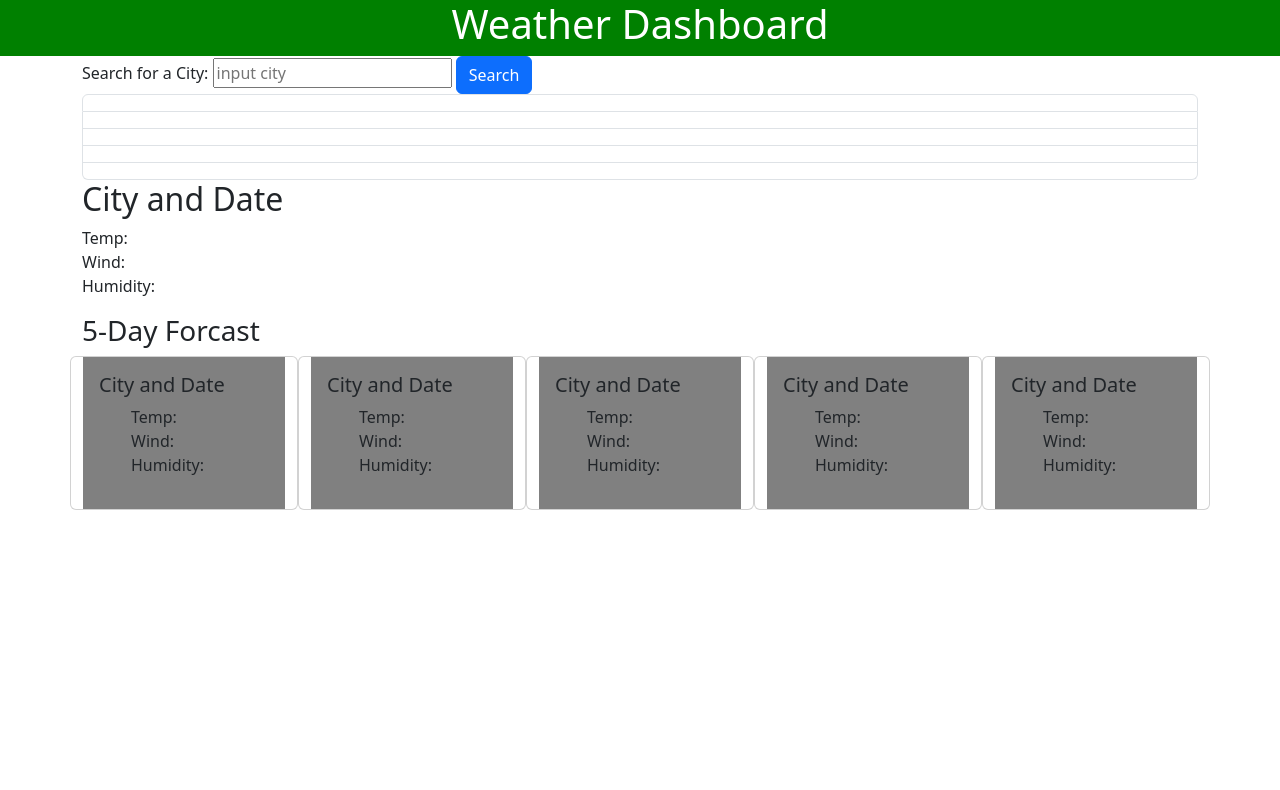
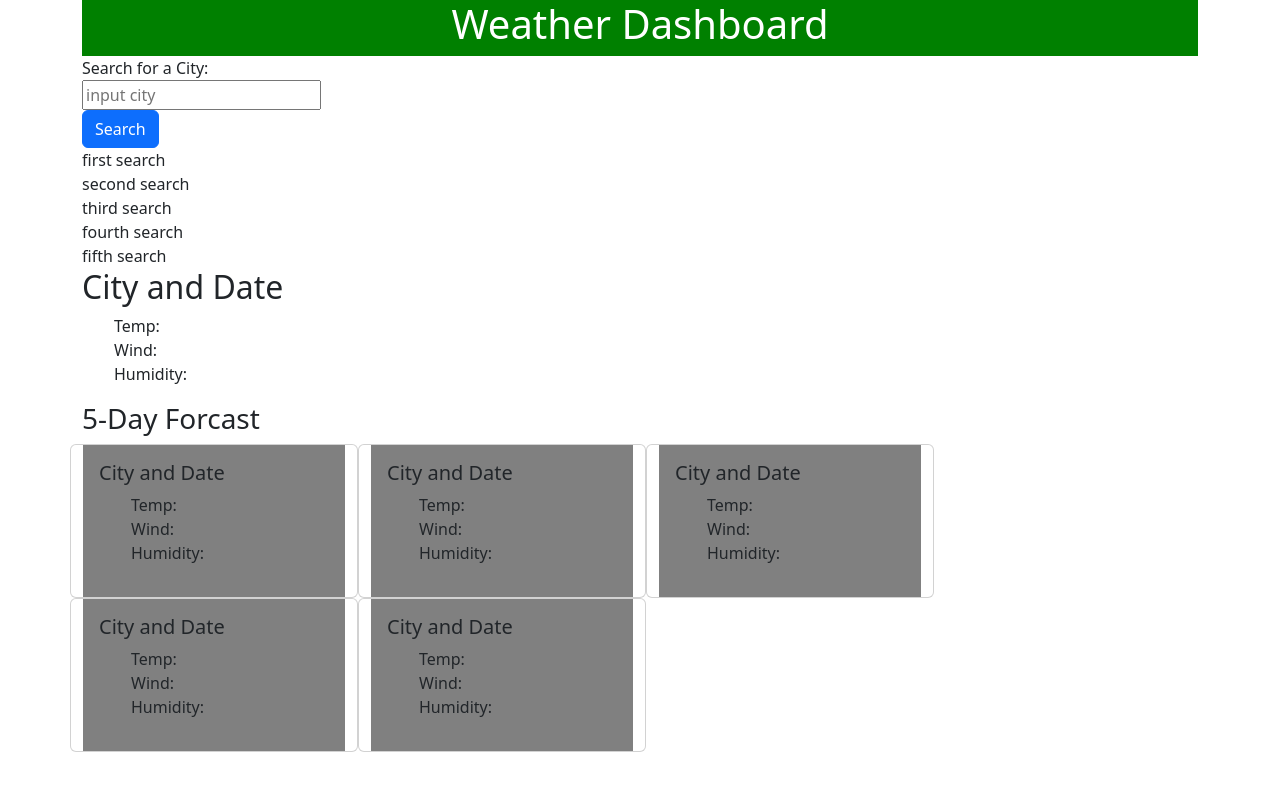
Before and after one commit to Ian-Danas/weather-dashboard, a plain HTML site: page index.html in a window 1280 px wide. Drawn offline with nearby package versions, Linux system fonts and the light colour scheme.

Commit message:
changing items to move around items in the bootstrap grid

```diff
--- a/index.html
+++ b/index.html
@@ -1,99 +1,113 @@
 <!DOCTYPE html>
 <html lang="en">
   <head>
-    <meta charset="UTF-8">
-    <meta http-equiv="X-UA-Compatible" content="IE=edge">
-    <meta name="viewport" content="width=device-width, initial-scale=1.0">
-    <link href="https://cdn.jsdelivr.net/npm/bootstrap@5.3.0-alpha3/dist/css/bootstrap.min.css" rel="stylesheet" integrity="sha384-KK94CHFLLe+nY2dmCWGMq91rCGa5gtU4mk92HdvYe+M/SXH301p5ILy+dN9+nJOZ" crossorigin="anonymous">
-    <link rel="stylesheet" href="./style.css">
+    <meta charset="UTF-8" />
+    <meta http-equiv="X-UA-Compatible" content="IE=edge" />
+    <meta name="viewport" content="width=device-width, initial-scale=1.0" />
+    <link
+      href="https://cdn.jsdelivr.net/npm/bootstrap@5.3.0-alpha3/dist/css/bootstrap.min.css"
+      rel="stylesheet"
+      integrity="sha384-KK94CHFLLe+nY2dmCWGMq91rCGa5gtU4mk92HdvYe+M/SXH301p5ILy+dN9+nJOZ"
+      crossorigin="anonymous"
+    />
+    <link rel="stylesheet" href="./style.css" />
     <title>Weather Dashboard</title>
   </head>
-<body>
-    <header class=" d-flex justify-content-center bg-subtle">
+  <header class=" container d-flex justify-content-center">
     <h1>Weather Dashboard</h1>
   </header>
-    <aside class = 'container col justify-content-center align-item-center'>
+  <body class="container">
+    <aside class="col-2">
       <label for="search">Search for a City:</label>
-        <input type="text" id="search" name = 'search' placeholder="input city">
-        <button type="button" id = 'searchBtn' class="btn btn-primary ">Search</button>
+      <input type="text" id="search" name="search" placeholder="input city" />
+      <button type="button" id="searchBtn" class="btn btn-primary">
+        Search
+      </button>
       <table>
           <ul class="list-group">
-                <li class="list-group-item"></li>
-                <li class="list-group-item"></li>
-                <li class="list-group-item"></li>
-                <li class="list-group-item"></li>
-                <li class="list-group-item"></li>
+              <li>first search</li>
+              <li>second search</li>
+              <li>third search</li>
+              <li>fourth search</li>
+              <li>fifth search</li>
+
           </ul>
     </table>
 </aside>
-    <section class = 'weather container'>
-        <section id = 'today' class = 'row'>
-            <h2 id = 'cityTime'>City and Date</h2>
-            <ul id = 'dataList'>
-               <li id = 'temp'>Temp:</li>
-                <li id = 'wind'>Wind:</li>
-                <li id = 'hum'>Humidity:</li>
+<section class="weather col-10">
+      <section id="today">
+        <h2 id="cityTime">City and Date</h2>
+        <ul id="dataList">
+          <li id="temp">Temp:</li>
+          <li id="wind">Wind:</li>
+          <li id="hum">Humidity:</li>
         </ul>
       </section>
-        <section class = 'forcast row' >
+      <section class="forcast row">
         <h3>5-Day Forcast</h3>
-            <div id = 'day-1' class="card col" style="width: 18rem;">
+        <div id="day-1" class="card" style="width: 18rem">
           <div class="card-body">
             <h5 class="card-title">City and Date</h5>
-                  <ul id = 'dataList'>
-                    <li id = 'temp'>Temp:</li>
-                    <li id = 'wind'>Wind:</li>
-                    <li id = 'hum'>Humidity:</li>
+            <ul id="dataList">
+              <li id="temp">Temp:</li>
+              <li id="wind">Wind:</li>
+              <li id="hum">Humidity:</li>
             </ul>
           </div>
         </div>
-              <div id = 'day-2' class="card col" style="width: 18rem;">
+        <div id="day-2" class="card" style="width: 18rem">
           <div class="card-body">
             <h5 class="card-title">City and Date</h5>
-                  <ul id = 'dataList'>
-                    <li id = 'temp'>Temp:</li>
-                    <li id = 'wind'>Wind:</li>
-                    <li id = 'hum'>Humidity:</li>
+            <ul id="dataList">
+              <li id="temp">Temp:</li>
+              <li id="wind">Wind:</li>
+              <li id="hum">Humidity:</li>
             </ul>
           </div>
         </div>
-              <div id = 'day-3' class="card col" style="width: 18rem;">
+        <div id="day-3" class="card" style="width: 18rem">
           <div class="card-body">
             <h5 class="card-title">City and Date</h5>
-                  <ul id = 'dataList'>
-                    <li id = 'temp'>Temp:</li>
-                    <li id = 'wind'>Wind:</li>
-                    <li id = 'hum'>Humidity:</li>
+            <ul id="dataList">
+              <li id="temp">Temp:</li>
+              <li id="wind">Wind:</li>
+              <li id="hum">Humidity:</li>
             </ul>
           </div>
         </div>
-              <div id = 'day-4' class="card col" style="width: 18rem;">
+        <div id="day-4" class="card" style="width: 18rem">
           <div class="card-body">
             <h5 class="card-title">City and Date</h5>
-                  <ul id = 'dataList'>
-                    <li id = 'temp'>Temp:</li>
-                    <li id = 'wind'>Wind:</li>
-                    <li id = 'hum'>Humidity:</li>
+            <ul id="dataList">
+              <li id="temp">Temp:</li>
+              <li id="wind">Wind:</li>
+              <li id="hum">Humidity:</li>
             </ul>
           </div>
         </div>
-              <div id = 'day-5' class="card col" style="width: 18rem;">
+        <div id="day-5" class="card" style="width: 18rem">
           <div class="card-body">
             <h5 class="card-title">City and Date</h5>
-                  <ul id = 'dataList'>
-                    <li id = 'temp'>Temp:</li>
-                    <li id = 'wind'>Wind:</li>
-                    <li id = 'hum'>Humidity:</li>
+            <ul id="dataList">
+              <li id="temp">Temp:</li>
+              <li id="wind">Wind:</li>
+              <li id="hum">Humidity:</li>
             </ul>
           </div>
         </div>
-
       </section>
-
     </section>
   </body>
   <script src="https://code.jquery.com/jquery-3.4.1.min.js"></script>
-<script src="https://cdn.jsdelivr.net/npm/dayjs@1.11.3/dayjs.min.js"integrity="sha256-iu/zLUB+QgISXBLCW/mcDi/rnf4m4uEDO0wauy76x7U="crossorigin="anonymous"></script>
-<script src="https://cdn.jsdelivr.net/npm/bootstrap@5.3.0-alpha3/dist/js/bootstrap.bundle.min.js" integrity="sha384-ENjdO4Dr2bkBIFxQpeoTz1HIcje39Wm4jDKdf19U8gI4ddQ3GYNS7NTKfAdVQSZe" crossorigin="anonymous"></script>
+  <script
+    src="https://cdn.jsdelivr.net/npm/dayjs@1.11.3/dayjs.min.js"
+    integrity="sha256-iu/zLUB+QgISXBLCW/mcDi/rnf4m4uEDO0wauy76x7U="
+    crossorigin="anonymous"
+  ></script>
+  <script
+    src="https://cdn.jsdelivr.net/npm/bootstrap@5.3.0-alpha3/dist/js/bootstrap.bundle.min.js"
+    integrity="sha384-ENjdO4Dr2bkBIFxQpeoTz1HIcje39Wm4jDKdf19U8gI4ddQ3GYNS7NTKfAdVQSZe"
+    crossorigin="anonymous"
+  ></script>
   <script src="./script.js"></script>
 </html>
--- a/script.js
+++ b/script.js
@@ -5,8 +5,8 @@ var apiKey = 'appid=5eb1683a4381f8f5d69e894d1120f7a0'
 dayObj = dayjs.unix(1680987600)
 var forcastCont = $('.weather')
 var prevSearch = $('.list-group')
-forcastCont.hide()
-prevSearch.hide()
+// forcastCont.hide()
+// prevSearch.hide()
 
 
 
```
Lines whose indentation alone changed are shown as unchanged.
